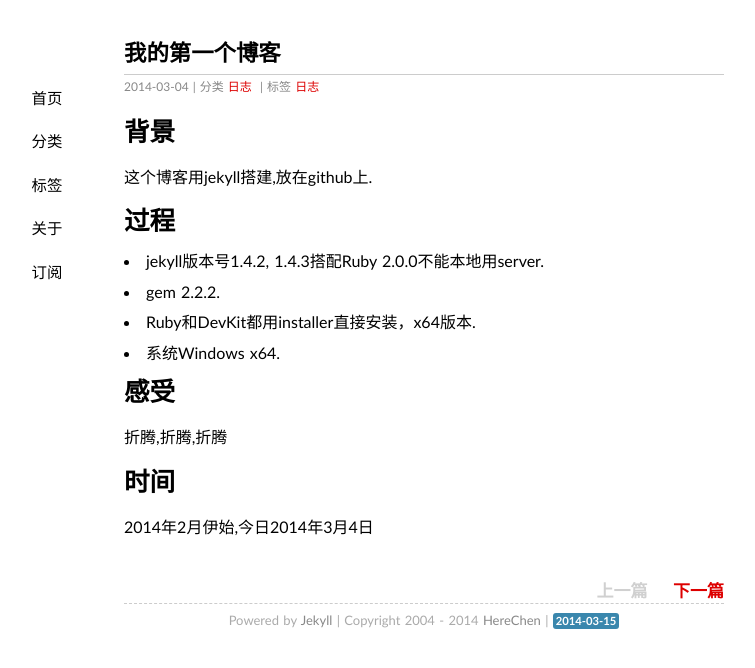
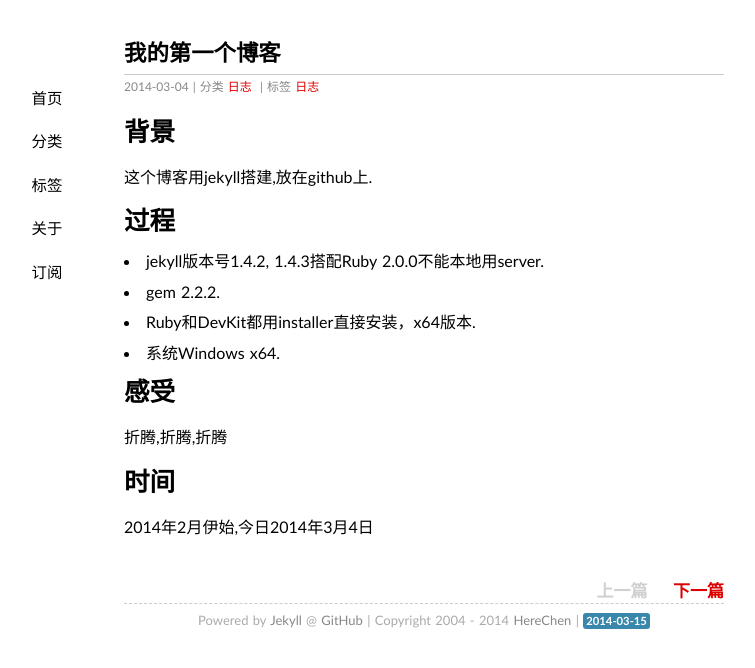
Before and after one commit to Xuezhiyuanlin/herechen.github.io, a Jekyll site: the page built from _posts/2014-03-04-first-blog.md, in a window 1280 px wide. Shown: the top 668 px of the page, without its empty margins (216-971 px from the left). Built offline with Jekyll 4.4.1, drawn with Linux system fonts in a browser that asks for light colours; some web fonts are replaced; Markdown is read by kramdown in place of the engine named in the settings.

Commit message:
herechen

```diff
--- a/_layouts/default.html
+++ b/_layouts/default.html
@@ -31,7 +31,7 @@
 
     <footer>
         <p><small>
-            Powered by <a href="http://jekyllrb.com">Jekyll</a>
+            Powered by <a href="http://jekyllrb.com">Jekyll</a> @ <a href="http://github.com/HereChen/herechen.github.io">GitHub</a>
              | Copyright 2004 - {{site.time | date:"%Y"}} <a href="/about/">{{ site.author }}</a> | <span class="label label-info">{{site.time | date:"%Y-%m-%d"}}</span>
          </small></p>
     </footer>
```
